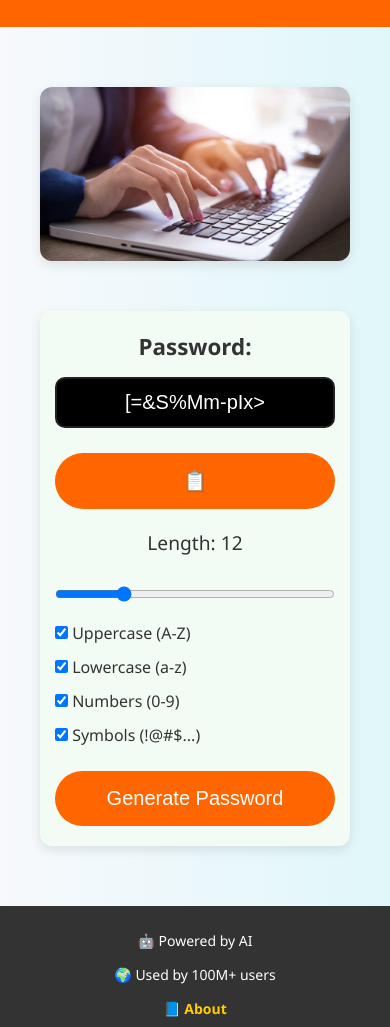
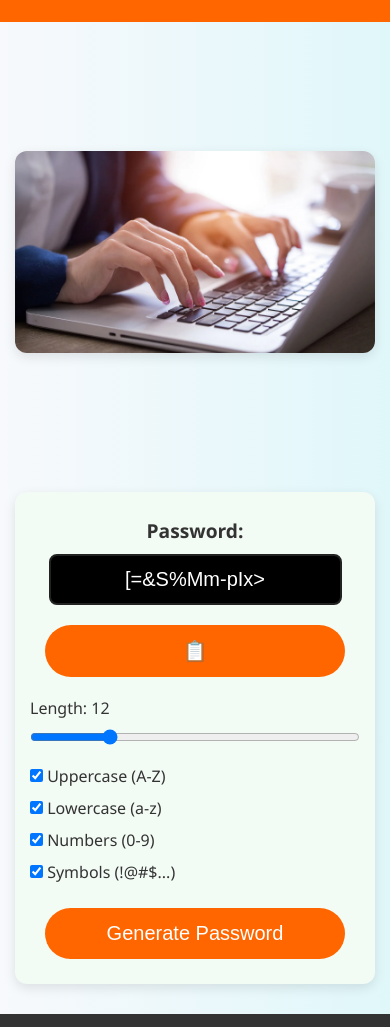
Before and after one commit to shaun2006/Strong-Password-Generator, a plain HTML site: page index.html in a window 390 px wide. Shown: the part 275-1302 px from the top of the page. Drawn offline with Linux system fonts and the light colour scheme.

Commit message:
Update style.css

```diff
--- a/style.css
+++ b/style.css
@@ -6,33 +6,34 @@
 
 body {
   font-family: 'Segoe UI', sans-serif;
-  min-height: 100vh;
   background: linear-gradient(to right, #f7f9fc, #e0f7fa);
   color: #333;
   display: flex;
   flex-direction: column;
-  font-size: 18px; /* increased base font size */
+  min-height: 100vh;
+  font-size: 18px;
+  overflow-x: hidden;
 }
 
 header {
   background: #ff6600;
   color: white;
   text-align: center;
-  padding: 40px 30px; /* more padding */
+  padding: 40px 20px;
 }
 
 header .logo {
-  font-size: 64px; /* bigger logo */
-  margin-bottom: 15px;
+  font-size: 64px;
+  margin-bottom: 10px;
 }
 
 header h1 {
-  font-size: 2.8rem; /* bigger title */
+  font-size: 2.8rem;
   margin-bottom: 10px;
 }
 
 header p {
-  font-size: 1.3rem; /* bigger paragraph */
+  font-size: 1.2rem;
 }
 
 main.content {
@@ -41,13 +42,13 @@ main.content {
   flex-wrap: wrap;
   justify-content: center;
   align-items: flex-start;
-  gap: 50px; /* more gap between items */
-  padding: 60px 40px; /* more padding */
+  gap: 40px;
+  padding: 40px 20px;
 }
 
 .image-container {
-  flex: 1 1 600px; /* wider container */
-  max-width: 600px;
+  flex: 1 1 400px;
+  max-width: 500px;
   display: flex;
   justify-content: center;
   align-items: center;
@@ -55,47 +56,53 @@ main.content {
 
 .image-container img {
   width: 100%;
-  max-width: 100%;
   height: auto;
   border-radius: 12px;
   object-fit: cover;
   box-shadow: 0 4px 12px rgba(0, 0, 0, 0.1);
+  max-width: 100%;
 }
 
 .generator-box {
   background: #f3fbf5;
-  padding: 30px; /* more padding */
+  padding: 30px 20px;
   border-radius: 12px;
   text-align: center;
   width: 100%;
-  max-width: 600px; /* wider box */
+  max-width: 600px;
   box-shadow: 0 4px 12px rgba(0, 0, 0, 0.1);
+  margin: 0 auto;
 }
 
 .password-row {
   display: flex;
+  flex-wrap: wrap;
+  gap: 10px;
+  margin-bottom: 20px;
   align-items: center;
-  gap: 15px; /* bigger gap */
-  margin-bottom: 20px;
 }
 
 .password-row strong {
-  font-size: 1.4rem;
+  font-size: 1.2rem;
+  flex: 1 1 100%;
+  text-align: left;
 }
 
 .password-row input[type="text"] {
-  flex: 1;
-  padding: 14px;
-  font-size: 22px;
+  flex: 1 1 100%;
+  padding: 12px;
+  font-size: 20px;
   border: 2px solid #222;
-  border-radius: 10px;
+  border-radius: 8px;
   background: #000;
   color: #fff;
   text-align: center;
+  max-width: 100%;
 }
 
 .copy-btn {
-  padding: 12px 16px;
+  flex: 1 1 100%;
+  padding: 10px 15px;
   background-color: #28a745;
   color: white;
   border: none;
@@ -111,16 +118,15 @@ main.content {
 
 .length-controls {
   display: flex;
-  align-items: center;
-  gap: 20px;
+  flex-direction: column;
+  align-items: flex-start;
+  gap: 10px;
   margin-bottom: 20px;
-  font-size: 1.2rem;
+  font-size: 1.1rem;
 }
 
 .length-controls input[type="range"] {
-  flex: 1;
-  height: 12px;
-  cursor: pointer;
+  width: 100%;
 }
 
 .checkboxes {
@@ -131,7 +137,7 @@ main.content {
 
 .checkboxes label {
   display: block;
-  margin-bottom: 12px;
+  margin-bottom: 10px;
   cursor: pointer;
 }
 
@@ -139,11 +145,13 @@ main.content {
   background-color: #ff6600;
   color: white;
   border: none;
-  padding: 16px 28px;
+  padding: 14px 24px;
   border-radius: 30px;
   font-size: 20px;
   cursor: pointer;
   transition: background-color 0.3s ease;
+  width: 100%;
+  max-width: 300px;
 }
 
 .generator-box button:hover {
@@ -152,15 +160,14 @@ main.content {
 
 footer {
   display: flex;
+  flex-wrap: wrap;
   justify-content: space-around;
   align-items: center;
-  padding: 25px 15px;
+  padding: 20px 10px;
   background: #333;
   color: white;
   font-size: 16px;
   text-align: center;
-  flex-wrap: wrap;
-  gap: 10px;
 }
 
 footer a {
@@ -168,6 +175,8 @@ footer a {
   color: #ffcc00;
   font-weight: 600;
 }
+
+/* ------------------ MOBILE RESPONSIVENESS ------------------ */
 @media (max-width: 600px) {
   header {
     padding: 30px 15px;
@@ -185,42 +194,25 @@ footer a {
     font-size: 1rem;
   }
 
-  .image-container,
-  .generator-box {
-    max-width: 100%;
-    flex: 1 1 100%;
+  main.content {
+    flex-direction: column;
+    padding: 30px 15px;
   }
 
   .generator-box {
-    padding: 20px 15px;
+    padding: 25px 15px;
   }
 
   .password-row {
     flex-direction: column;
-    align-items: stretch;
-  }
-
-  .password-row input[type="text"] {
-    font-size: 20px;
-    padding: 12px;
   }
 
   .copy-btn {
     width: 100%;
     margin-top: 10px;
-    font-size: 16px;
   }
 
-  .length-controls {
-    flex-direction: column;
-    align-items: stretch;
-  }
-
-  .length-controls label {
-    text-align: center;
-    margin-bottom: 10px;
-  }
-
+  .length-controls,
   .checkboxes {
     font-size: 1rem;
   }
```
